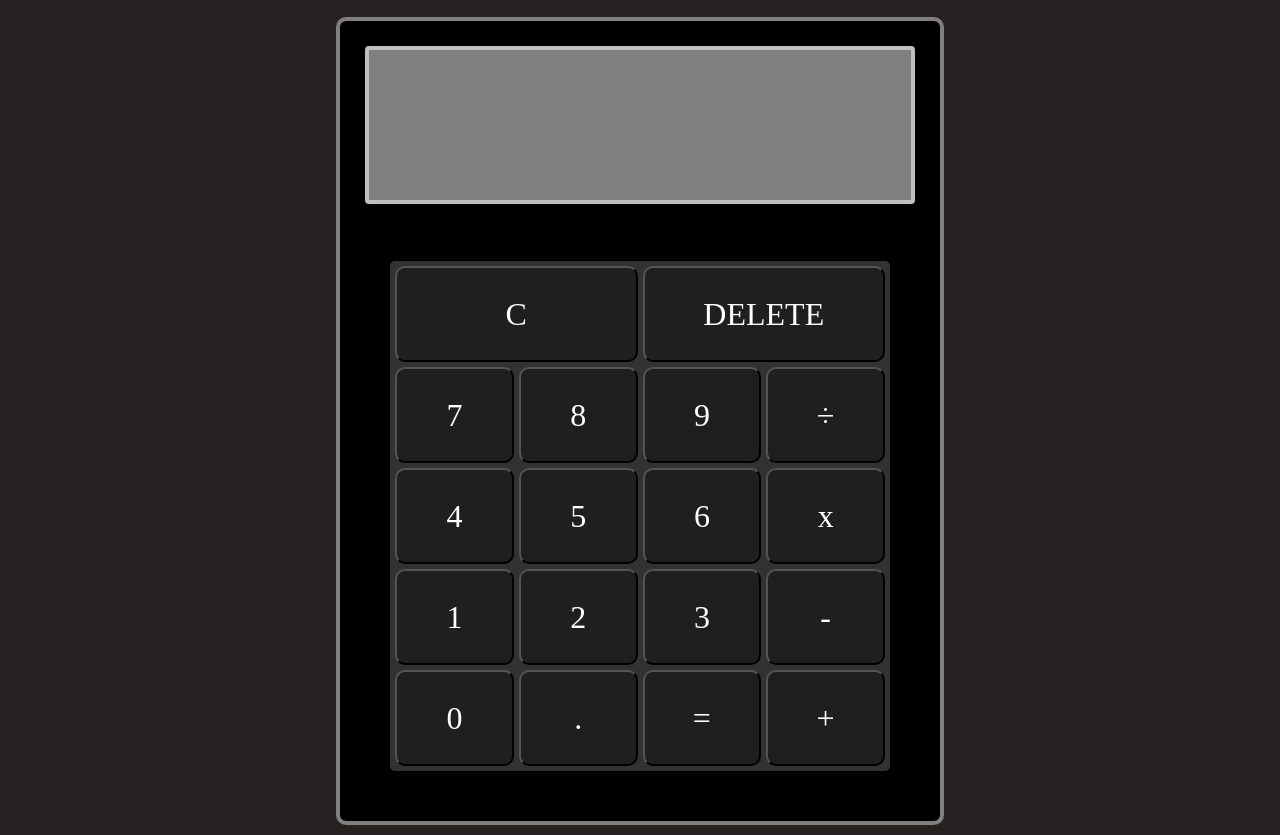
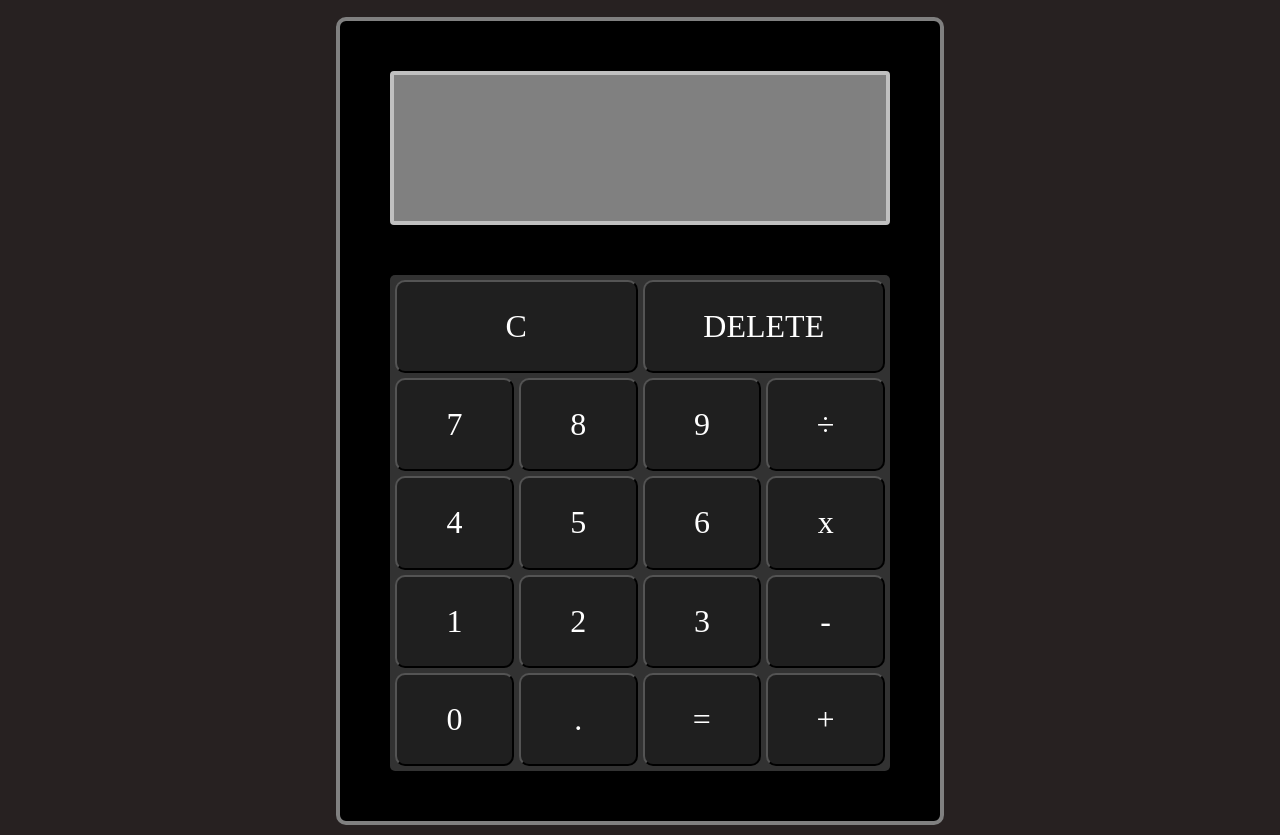
Before and after one commit to zedeloc/calculator, a plain HTML site: page index.html in a window 1280 px wide. Shown: the part 72-907 px from the top of the page. Drawn offline with Linux system fonts and the light colour scheme.

Commit message:
Display size match width of keyboard

```diff
--- a/index.html
+++ b/index.html
@@ -14,7 +14,6 @@
 
     <div id="calculator-body">
         <div id="display">
-            <div id="display-historic"></div>
             <div id="display-active"></div>
         </div>
         <div id="keyboard">
--- a/style.css
+++ b/style.css
@@ -37,10 +37,12 @@ h1 {
 
 #display {
     display: flex;
-    flex-direction: column;
+    justify-content: flex-end;
+    align-items: center;
+
     background-color: gray;
     height: 150px;
-    margin: 25px;
+    margin: 50px;
     border: 4px solid silver;
     border-radius: 4px;
     word-wrap: break-word;
```
